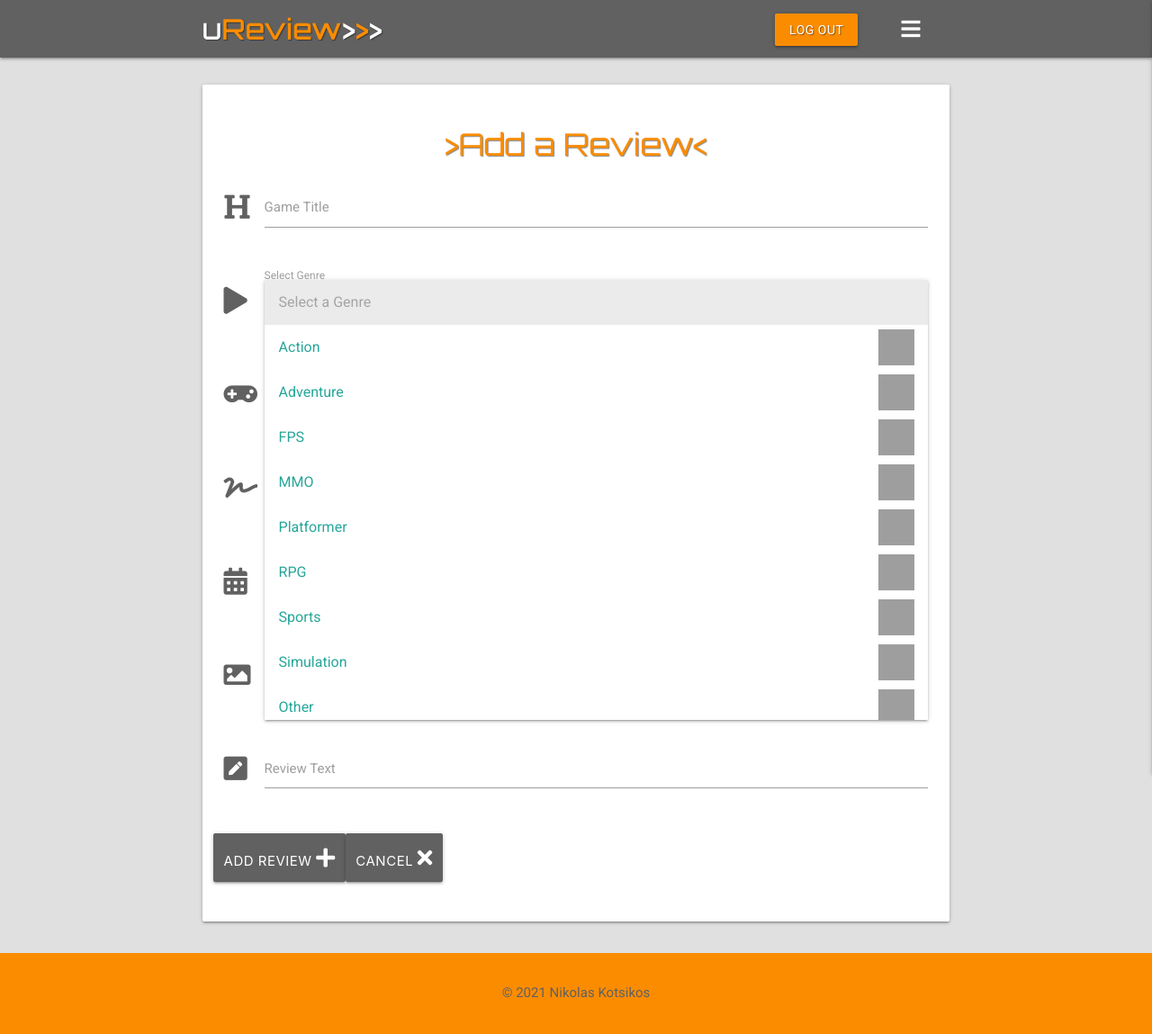
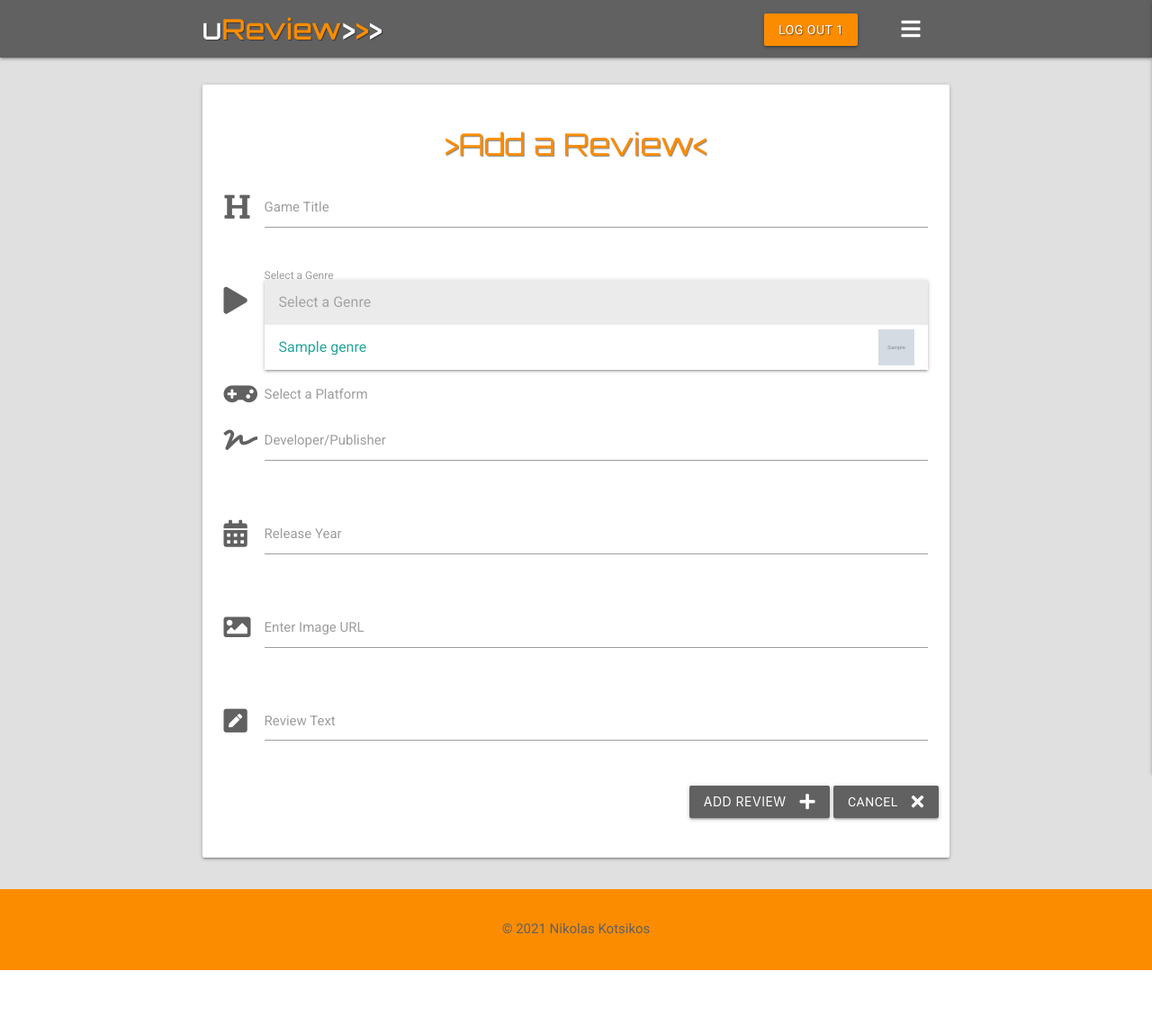
Before and after one commit to NikolasKotsikos/uReview, a Flask app: page /add_review in a window 1280 px wide, after a click on "Select a Genre". Shown: the whole page at 90% size. After the commit the page ends 1078 px from the top, so only its background shows below. Run offline with Flask 2, Linux system fonts and the light colour scheme; the visitor is signed in with stand-in values (Sample User, id 1); grey boxes marked "Sample" are stand-in pictures; a database or web service that is not in the repository returns one stand-in record (values such as "Sample title"); some libraries are stand-ins or nearby versions; grey boxes are pictures that could not be loaded.

Commit message:
Completed functionality for add_review.html

```diff
--- a/app.py
+++ b/app.py
@@ -99,9 +99,27 @@
     return redirect(url_for("login"))
 
 
-@app.route("/add_review")
+@app.route("/add_review", methods=["GET", "POST"])
 def add_review():
-    return  render_template("add_review.html")
+    if request.method == "POST":
+        review = {
+            "review_name": request.form.get("review_name"),
+            "genre_name": request.form.get("genre_name"),
+            "platform": request.form.get("platform"),
+            "dev_name": request.form.get("dev_name"),
+            "release_year": request.form.get("release_year"),
+            "img_url": request.form.get("img_url"),
+            "review_text": request.form.get("review_text"),
+            "created_by": session["user"]
+        }
+        mongo.db.reviews.insert_one(review)
+        flash("Review Added Successfuly!")
+        return redirect(url_for("get_reviews"))
+
+    genres = mongo.db.genres.find().sort("genre_name", 1)
+    platforms = mongo.db.platforms.find().sort("platform_name", 1)
+    return render_template(
+        "add_review.html", genres=genres, platforms=platforms)
 
 
 if __name__ == "__main__":
--- a/static/js/script.js
+++ b/static/js/script.js
@@ -1,5 +1,5 @@
 $(document).ready(function () {
     $('.sidenav').sidenav({ edge: "right" });
-    $('select').formSelect();
-    $(".datepicker").datepicker();
+    $('#genre_name').formSelect();
+    $('#platform_name').formSelect();
 });
--- a/templates/add_review.html
+++ b/templates/add_review.html
@@ -10,43 +10,35 @@
                     <!--Game Title Input-->
                         <div class="input-field col s12">
                             <i class="fas fa-heading prefix grey-text text-darken-2"></i>
-                            <input id="game_name" name="game_name" type="text" minlength="5"
+                            <input id="review_name" name="review_name" type="text" minlength="2"
                                 maxlength="25" class="validate" required>
-                            <label for="game_name">Game Title</label>
+                            <label for="review_name">Game Title</label>
                         </div>
                     </div>
                     <div class="row">
                     <!--Genre Select Field-->
                         <div class="input-field col s12">
                             <i class="fas fa-play prefix grey-text text-darken-2"></i>
-                            <select class="icons">
-                            <option value="" disabled selected>Select a Genre</option>
-                            <option value="" data-icon="images/sample-1.jpg">Action</option>
-                            <option value="" data-icon="images/office.jpg">Adventure</option>
-                            <option value="" data-icon="images/yuna.jpg">FPS</option>
-                            <option value="" data-icon="images/yuna.jpg">MMO</option>
-                            <option value="" data-icon="images/yuna.jpg">Platformer</option>
-                            <option value="" data-icon="images/yuna.jpg">RPG</option>
-                            <option value="" data-icon="images/yuna.jpg">Sports</option>
-                            <option value="" data-icon="images/yuna.jpg">Simulation</option>
-                            <option value="" data-icon="images/yuna.jpg">Other</option>
+                            <select id="genre_name" name="genre_name" class="icons">
+                            <option value="genre_name" disabled selected>Select a Genre</option>
+                            {% for genre in genres %}
+                            <option value="{{ genre.genre_name }}" data-icon="{{ genre.genre_img }}">{{ genre.genre_name }}</option>
+                            {% endfor %}
                             </select>
-                            <label>Select Genre</label>
+                            <label for="genre_name">Select a Genre</label>
                         </div>
                     </div>
                     <div class="row">
                     <!--Platform Select Field-->
                         <div class="input-field col s12">
                             <i class="fas fa-gamepad prefix grey-text text-darken-2"></i>
-                            <select class="icons">
-                            <option value="" disabled selected>Select a Platform</option>
-                            <option value="" data-icon="images/sample-1.jpg">Nintendo</option>
-                            <option value="" data-icon="images/office.jpg">PC</option>
-                            <option value="" data-icon="images/yuna.jpg">Playstation</option>
-                            <option value="" data-icon="images/yuna.jpg">XBOX</option>
-                            <option value="" data-icon="images/yuna.jpg">Other</option>
+                            <select id="platform" name="platform" class="icons">
+                            <option value="platform" disabled selected>Select a Platform</option>
+                            {% for platform in platforms %}
+                            <option value="{{ platform.platform_name }}" data-icon="{{ platform.platform_img }}">{{ platform.platform_name }}</option>
+                            {% endfor %}
                             </select>
-                            <label>Select Platform</label>
+                            <label for="platform">Select a Platform</label>
                         </div>
                     </div>
                     <div class="row">
@@ -58,7 +50,7 @@
                             <label for="dev_name">Developer/Publisher</label>
                         </div>
                     </div>
-                    <!--Release Year Picker-->
+                    <!--Release Year Input-->
                     <div class="row">
                         <div class="input-field col s12">
                             <i class="fas fa-calendar-alt prefix grey-text text-darken-2"></i>
@@ -71,8 +63,8 @@
                     <div class="row">
                         <div class="input-field col s12">
                             <i class="fas fa-image prefix grey-text text-darken-2"></i>
-                            <input id="recipe_img" name="recipe_img" type="url" class="validate" required>
-                            <label for="recipe_img">Enter Image URL</label>
+                            <input id="img_url" name="img_url" minlenght="7" type="url" class="validate" required>
+                            <label for="img_url">Enter Image URL</label>
                         </div>
                     </div>
                     <!--Review Text Area-->
@@ -85,13 +77,13 @@
                         </div>
                     </div>
                     <!--Save & Cancel Buttons-->
-                    <div class="row">
-                        <button type="submit" class="col btn-large grey darken-2 left-align">
-                            Add Review <i class="fas fa-plus"></i>
+                    <div class="row right-align">
+                        <button type="submit" class="btn grey darken-2">
+                            Add Review <i class="fas fa-plus right"></i>
                         </button>
-                        <button type="submit" class="col btn-large grey darken-2 right-align">
-                            Cancel <i class="fas fa-times"></i>
-                        </button>
+                        <a class="waves-effect waves-grey btn grey darken-2"
+                        href="{{ url_for('get_reviews') }}">Cancel <i class="fas fa-times right"></i></a>
+
                     </div>
                 </div>
             </form>
--- a/templates/base.html
+++ b/templates/base.html
@@ -30,7 +30,7 @@
                             {% if session.user %}
                             <!--Logout button-->
                             <li>
-                            <a id="logout-btn" class="btn orange darken-1 text-shadow show-on-large hide-on-med-and-down" href="{{ url_for('logout') }}">Log out</a>
+                            <a id="logout-btn" class="btn orange darken-1 text-shadow show-on-large hide-on-med-and-down" href="{{ url_for('logout') }}">Log out {{ session["user"] }}</a>
                             </li>
                             {% else %}
                             <!--Login button-->
--- a/templates/index.html
+++ b/templates/index.html
@@ -14,7 +14,7 @@
                 <a class="waves-effect waves-grey btn-flat flow-text grey darken-2 "
                     href="{{ url_for('get_reviews') }}">Find Reviews&gt;&gt;&gt;</a>
                 {% if session.user %}
-                <a class="waves-effect waves-grey btn-flat flow-text grey darken-2 overlay-btn show-on-large" href="#">Add a Review&gt;&gt;&gt;</a>
+                <a class="waves-effect waves-grey btn-flat flow-text grey darken-2 overlay-btn show-on-large" href="{{ url_for('add_review') }}">Add a Review&gt;&gt;&gt;</a>
                 {% else %}
                 <a class="waves-effect waves-grey btn-flat flow-text grey darken-2 overlay-btn show-on-large"
                     href="{{ url_for('create_account') }}">Create Account&gt;&gt;&gt;</a>
```
